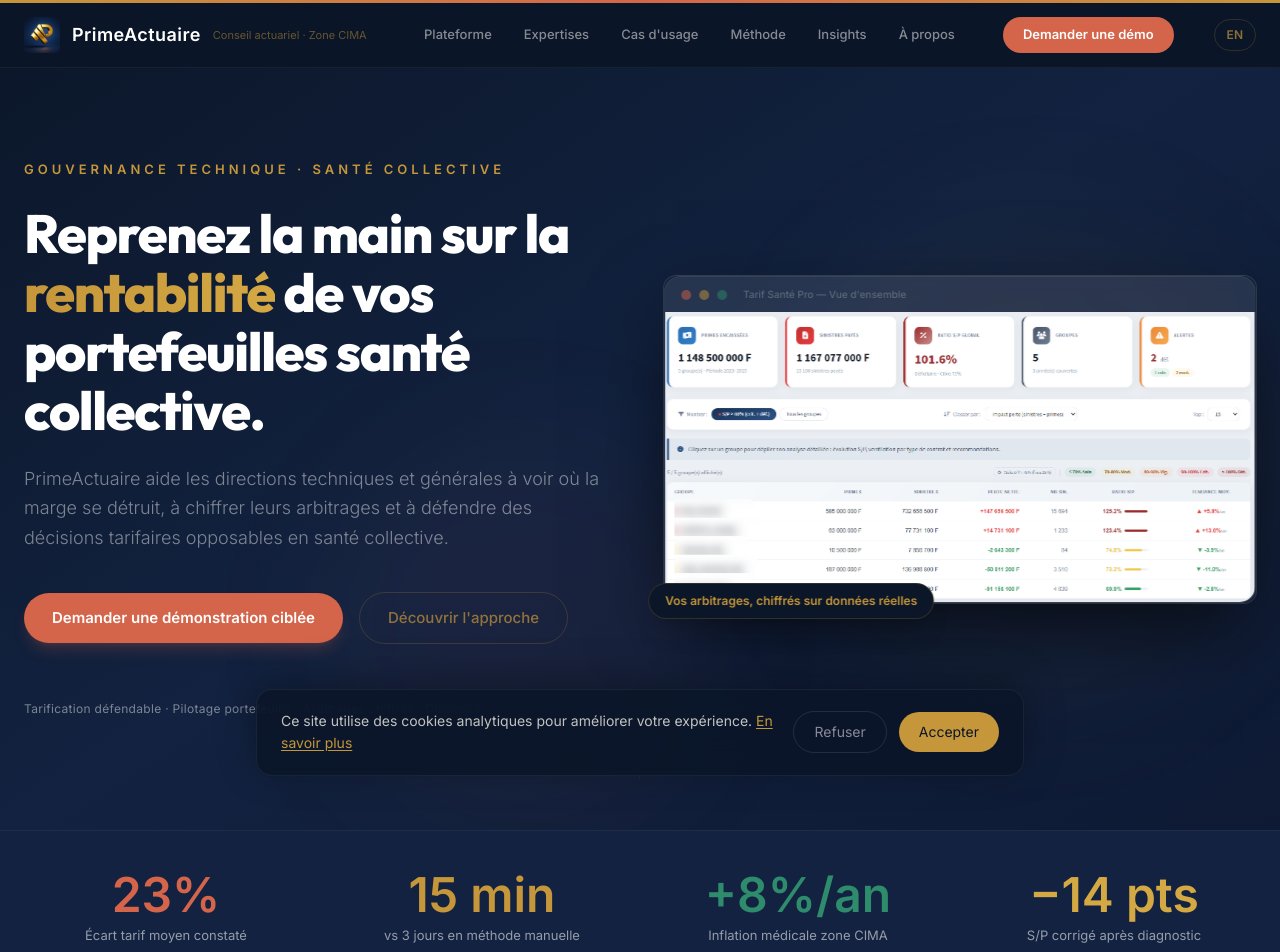
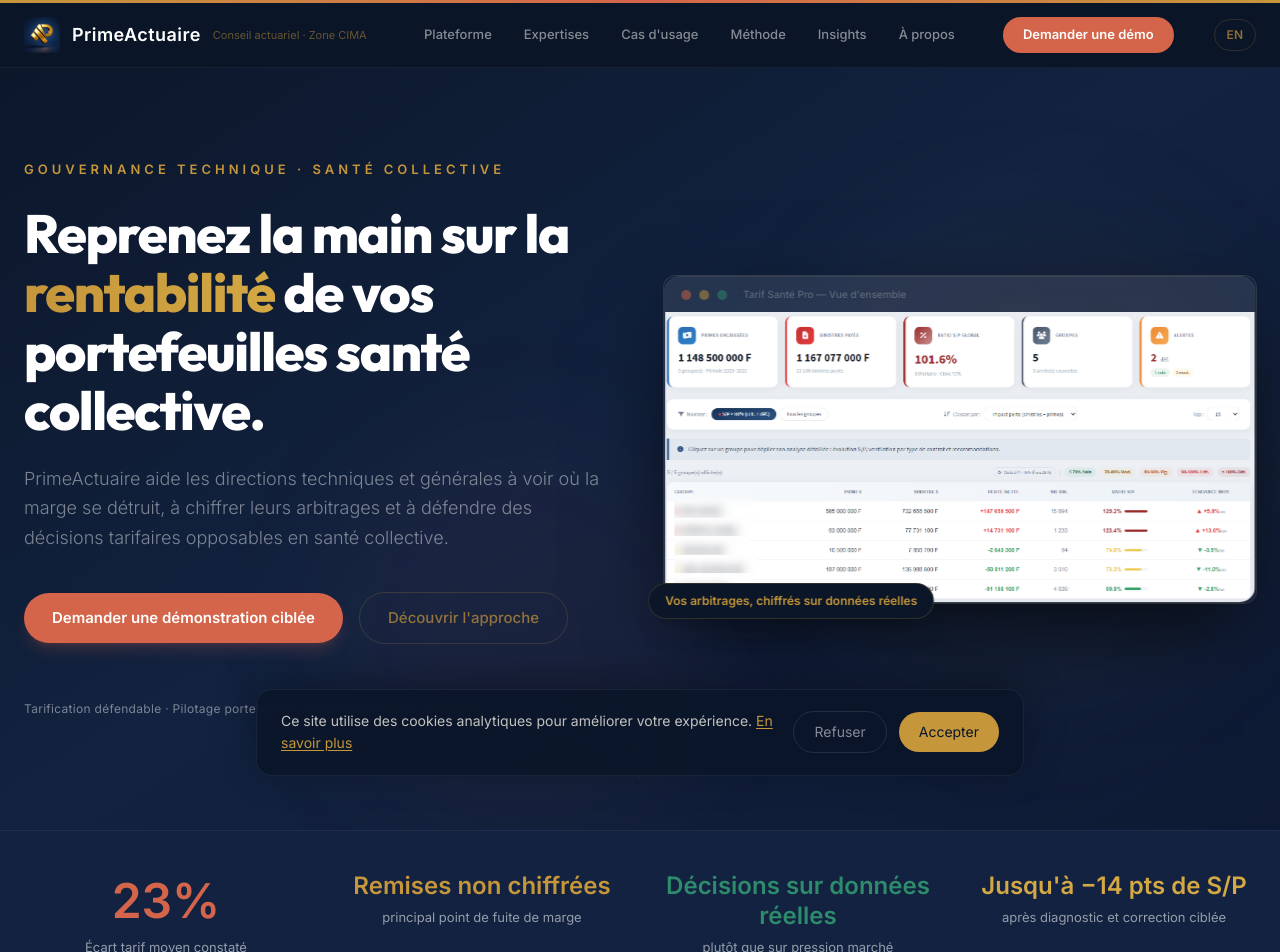
Before and after one commit to sidickgoldman/SiteWeb_PrimeActuaire, a Next.js app: page / in a window 1280 px wide. Shown: the top 952 px of the page. Built offline with nearby package versions, Linux system fonts and the light colour scheme.

Commit message:
copy: statbar - gouvernance/marge positioning + Defiler

```diff
--- a/src/components/Hero.tsx
+++ b/src/components/Hero.tsx
@@ -122,7 +122,7 @@ export default function Hero() {
         transition={{ delay: 1.5, duration: 1 }}
         className="absolute bottom-8 left-1/2 -translate-x-1/2 flex flex-col items-center gap-2"
       >
-        <span className="text-[11px] text-white/40 tracking-widest uppercase">Scroll</span>
+        <span className="text-[11px] text-white/40 tracking-widest uppercase">Défiler</span>
         <motion.div
           animate={{ scaleY: [1, 0.5, 1] }}
           transition={{ repeat: Infinity, duration: 2, ease: "easeInOut" }}
--- a/src/components/StatBar.tsx
+++ b/src/components/StatBar.tsx
@@ -19,7 +19,9 @@ export default function StatBar() {
             transition={{ duration: 0.5, delay: i * 0.1, ease: [0.22, 1, 0.36, 1] }}
             className="text-center"
           >
-            <p className={`font-[var(--font-heading)] font-extrabold text-4xl lg:text-5xl ${colors[i]}`}>
+            <p className={`font-[var(--font-heading)] font-extrabold leading-tight ${colors[i]} ${
+              s.value.length <= 8 ? "text-4xl lg:text-5xl" : "text-xl lg:text-2xl"
+            }`}>
               {s.value}
             </p>
             <p className="mt-2 text-[13px] text-white/55 leading-snug">{s.label}</p>
--- a/src/i18n/en.ts
+++ b/src/i18n/en.ts
@@ -33,9 +33,9 @@ export const en: Dictionary = {
   statBar: {
     stats: [
       { value: "23%", label: "Average pricing gap identified" },
-      { value: "15 min", label: "vs 3 days with manual methods" },
-      { value: "+8%/yr", label: "Medical inflation in CIMA zone" },
-      { value: "−14 pts", label: "Loss ratio corrected after diagnosis" },
+      { value: "Unquantified discounts", label: "the main margin leak in portfolios" },
+      { value: "Real-data decisions", label: "not market pressure" },
+      { value: "Up to −14 pts S/P", label: "after targeted diagnostic and correction" },
     ],
   },
 
--- a/src/i18n/fr.ts
+++ b/src/i18n/fr.ts
@@ -31,9 +31,9 @@ export const fr = {
   statBar: {
     stats: [
       { value: "23%", label: "Écart tarif moyen constaté" },
-      { value: "15 min", label: "vs 3 jours en méthode manuelle" },
-      { value: "+8%/an", label: "Inflation médicale zone CIMA" },
-      { value: "−14 pts", label: "S/P corrigé après diagnostic" },
+      { value: "Remises non chiffrées", label: "principal point de fuite de marge" },
+      { value: "Décisions sur données réelles", label: "plutôt que sur pression marché" },
+      { value: "Jusqu'à −14 pts de S/P", label: "après diagnostic et correction ciblée" },
     ],
   },
 
```
